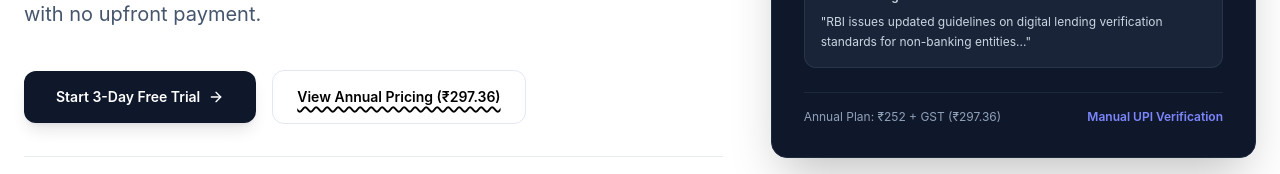
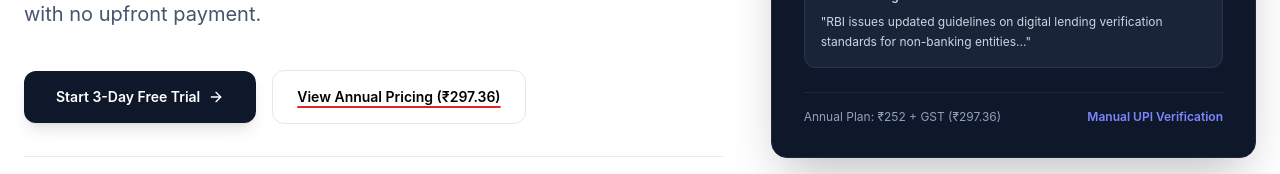
Before and after one commit to mihirkapuria-commits/mydigitasset, a React (Vite) app: page / in a window 1280 px wide. Shown: the part 484-658 px from the top of the page. Built offline with nearby package versions, Linux system fonts and the light colour scheme; no server answers.

Commit message:
style: update pricing link decoration
Change the wavy underline to a solid red underline for better visual prominence and consistency with brand styling.

```diff
--- a/src/components/Hero.tsx
+++ b/src/components/Hero.tsx
@@ -35,7 +35,7 @@ export const Hero: React.FC<HeroProps> = ({ onStartTrial }) => {
               </button>
               <a
                 href="#pricing"
-                className="inline-flex items-center justify-center gap-2 px-6 py-4 text-sm font-semibold text-black bg-white border border-slate-200 rounded-xl hover:bg-slate-50 transition-colors underline decoration-wavy decoration-[#000000] decoration-2 underline-offset-4"
+                className="inline-flex items-center justify-center gap-2 px-6 py-4 text-sm font-semibold text-black bg-white border border-slate-200 rounded-xl hover:bg-slate-50 transition-colors underline decoration-solid decoration-[#DC2626] decoration-2 underline-offset-4"
               >
                 View Annual Pricing (₹297.36)
               </a>
```
